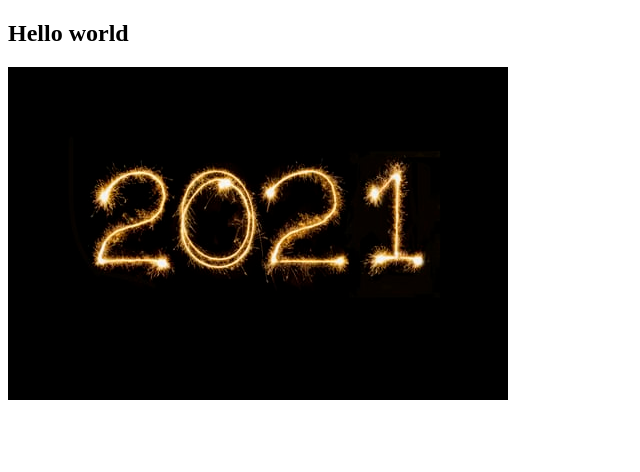
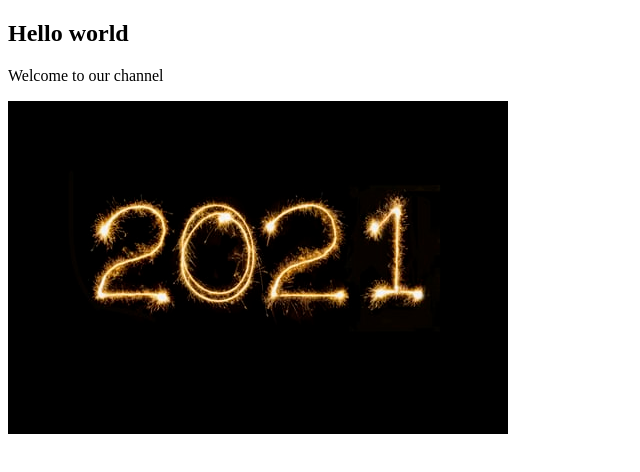
Before and after one commit to jaya1215/my-first-website, a plain HTML site: page index.html in a window 1280 px wide. Shown: the whole page, without its empty margins (0-640 px from the left). Drawn offline with Linux system fonts and the light colour scheme.

Commit message:
my second brach

```diff
--- a/index.html
+++ b/index.html
@@ -7,6 +7,7 @@
 </head>
 <body>
     <h2>Hello world</h2>
+    <p>Welcome to our channel</p>
     <img src="lol.jpg" alt="">
 </body>
 </html>
```
